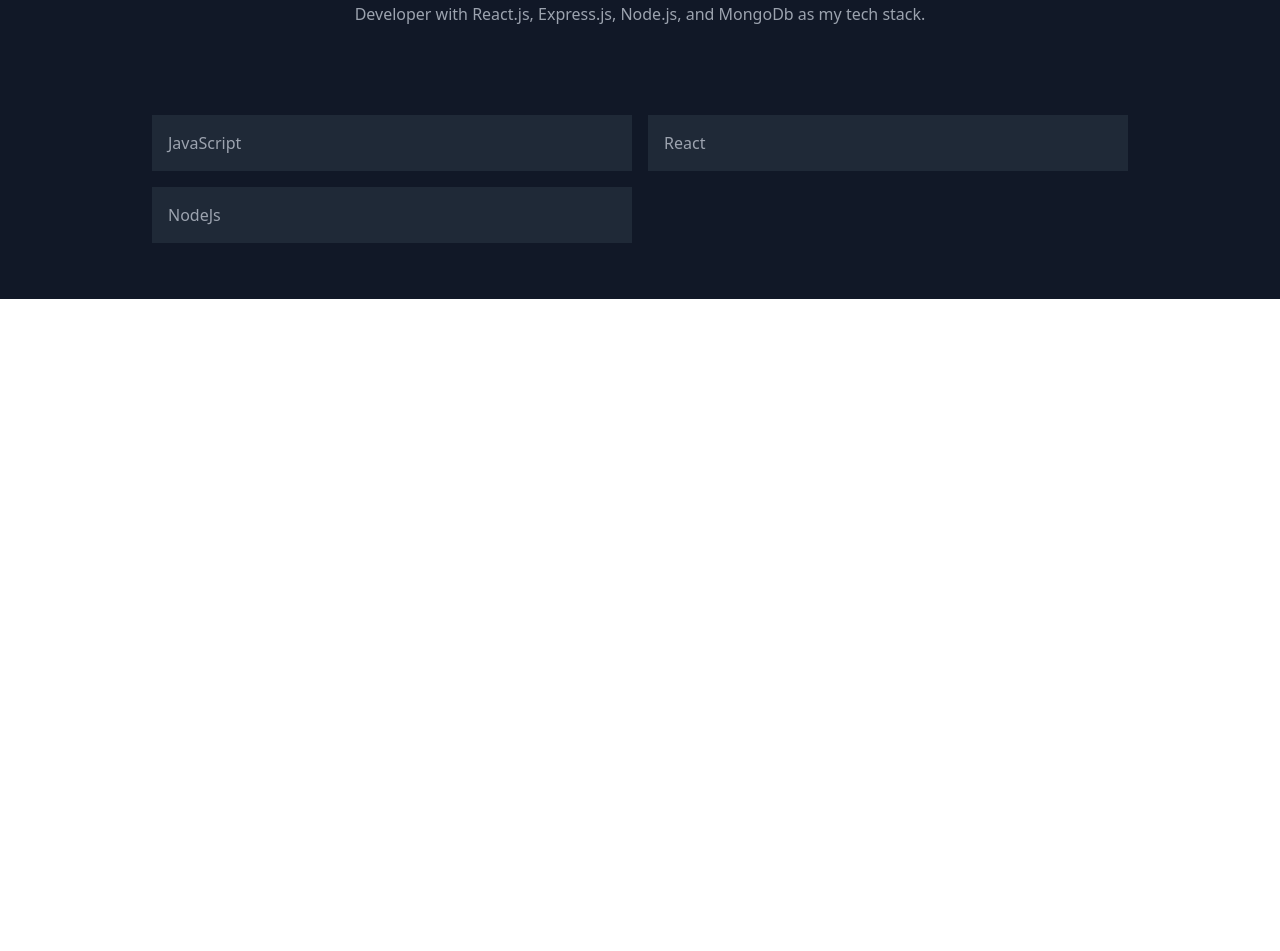
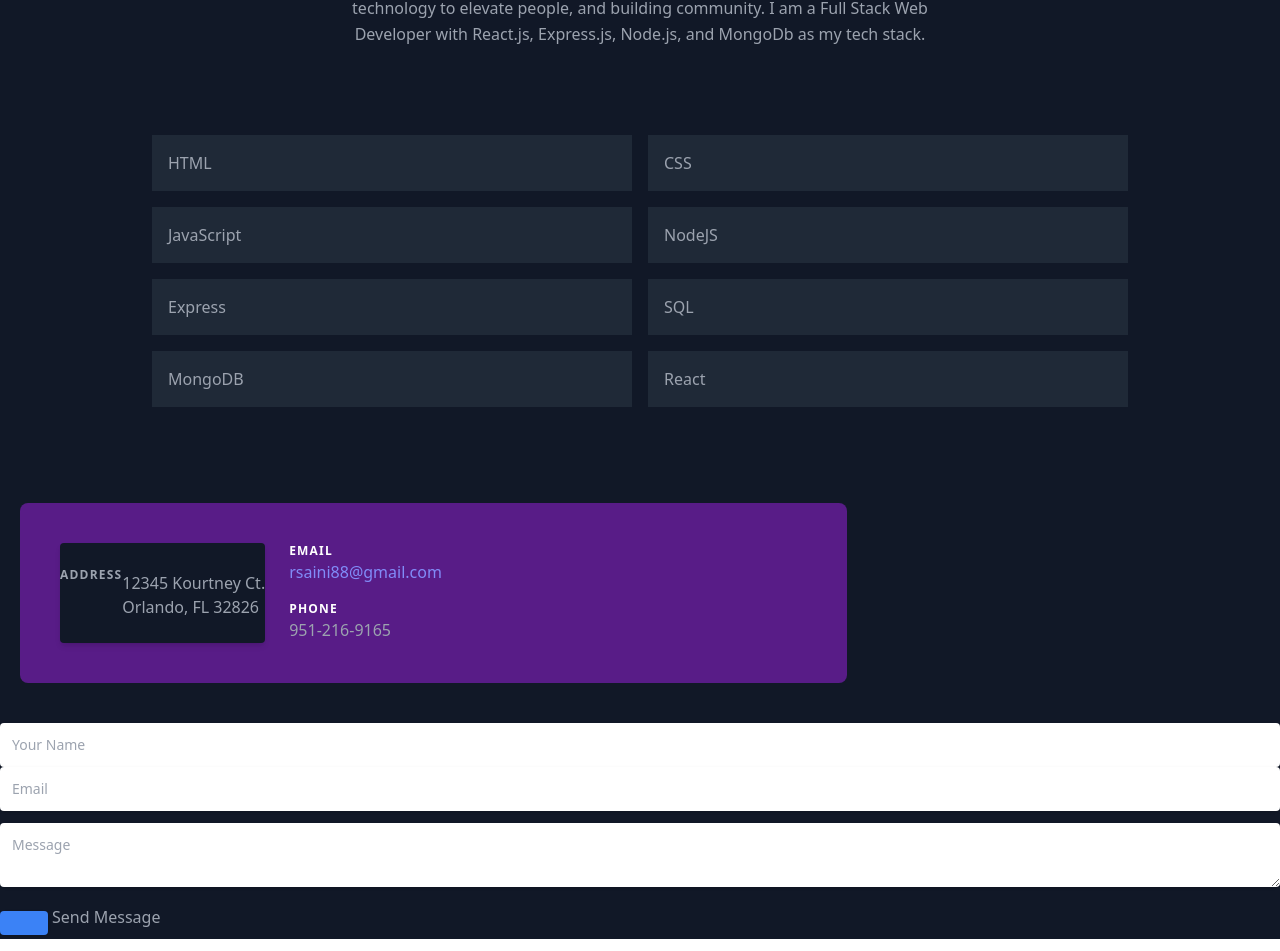
Before and after one commit to rjsaini88/Rj-Saini-Portfolio, a React (Vite) app: page / in a window 1280 px wide. Shown: the part 2068-3019 px from the top of the page. Before the commit the page ends 2367 px from the top, so only its background shows below. Built offline with nearby package versions, Linux system fonts and the light colour scheme.

Commit message:
working on styling

```diff
--- a/src/App.jsx
+++ b/src/App.jsx
@@ -20,7 +20,7 @@ export default function App() {
       <AboutMe />
       <Projects />
       <Skills />
-      {/* <Contact/> */}
+      <Contact />
       {/* <PortfolioContainer/> */}
     </main>
 
--- a/src/componenets/Contact.jsx
+++ b/src/componenets/Contact.jsx
@@ -3,7 +3,7 @@ export default function Contact() {
     <section id="contact" className="relative">
       <div className="container px-5 py-10 mx-auto flex sm:flex-nonwrap flex wrap">
         <div className="lg:w-2/3 md:w-1/2 bg-purple-900 rounded-lg overflow-hidden sm:mr-10 p-10 flex items-end justify-start relative">
-          <iframe
+          {/* <iframe
             width="100%"
             height="100%"
             title="map"
@@ -13,7 +13,7 @@ export default function Contact() {
             marginwidth={0}
             style={{ filter: "opacity(.6)" }}
             src=""
-          />
+          /> */}
           <div className="bg-gray-900 relative flex flex wrap py-6 rounded shadow-md">
             <h2 className="title-font font-semibold text-wite tracking-widest text-xs">
               ADDRESS
@@ -37,7 +37,76 @@ export default function Contact() {
         </div>
       </div>
       {/* create form in react */}
-      <form action=""></form>
+      {/* <form
+        name="contact"
+        className="lg;w-1/3 md:w1/2 flex flex-col md:ml-auto w-full md:py-8 mt-8 md:mt-0"
+      >
+        <h2>Hire Me</h2>
+        <p className="leading-relaxed mb-5">asdfasdfasdfadfasdf</p>
+        <div className="relative mb-4">
+          <label htmlFor="name" className="leading-7 text-sm text-gray-400">
+            Name
+          </label>
+          <input
+            type="text"
+            id="name"
+            name="name"
+            className="w-full bg-gray-800 rounded border border-gray-700 focus:border-indigo-500 focus:ring-2 focus:ring-indigo-900
+text-base outline-none text-gray-100 py-1 px-3 leading-8 transition-color duration-200 ease-in-out"
+          />
+        </div>
+        <div className="relative mb-4">
+          <label htmlFor="email" className="leading-7 text-sm text gray-400">
+            Email
+          </label>
+          <input
+            type="email"
+            id="email"
+            name="email"
+            className="w-full bg-gray-800 rounded border border-gray-700 focus:border-indigo-500 focus:ring-2 focus:ring-indigo-900
+text-base outline-none text-gray-100 py-1 px-3 leading-8 transition-color duration-200 ease-in-out"
+          />
+        </div>
+      </form> */}
+      <form>
+        <div className="mb-3 pt-0">
+          <input
+            type="text"
+            placeholder="Your Name"
+            name="name"
+            className="px-3 py-3 placeholder-gray-400 text-gray-600 relative bg-white bg-white
+            rounded text-sm border-0 shadow outline-none focus:outline-none focus:ring w-full"
+            required
+          />
+          <div className="mb-3 pt-0">
+            <input
+              type="email"
+              placeholder="Email"
+              name="email"
+              className="px-3 py-3 placeholder-gray-400 text-gray-600 relative bg-white bg-white
+            rounded text-sm border-0 shadow outline-none focus:outline-none focus:ring w-full"
+              required
+            />
+          </div>
+          <div className="mb-3 pt-0">
+            <textarea
+              placeholder="Message"
+              name="email"
+              className="px-3 py-3 placeholder-gray-400 text-gray-600 relative bg-white bg-white
+            rounded text-sm border-0 shadow outline-none focus:outline-none focus:ring w-full"
+              required
+            />
+          </div>
+          <div className="mb-3 pt-0">
+            <button
+              className="bg-blue-500 text-white active:bg-blue-600 font-bold uppercase text-sm px-6 py-3 rounded shadow
+            hover:shadow-lg outline-none focus:outline-none mr-1 mb-1 ease-linear transition-all duration-150"
+              type="submit"
+            ></button>
+            Send Message
+          </div>
+        </div>
+      </form>
     </section>
 
     // <div className="w-screen h-screen flex items-center justify-center">
--- a/src/componenets/DataInfo.jsx
+++ b/src/componenets/DataInfo.jsx
@@ -25,7 +25,7 @@ export const projects = [
   },
   {
     title: "Get Your Drink On ",
-    subtitle: " ",
+    subtitle: "JavaScript, Jquery, and Bootstrap ",
     description:
       " My first proejct working in a team, best take away from this was not what to do, but learend what not to do.",
     image: "../assets/GetYourDrinkOn.png ",
@@ -39,12 +39,12 @@ export const projects = [
     image: "../assets/WeatherApp.png ",
     link: "https://rjsaini88.github.io/Weather-Application/ ",
   },
-  //   {
-  //     title:  "  ",
-  //     subtitle: " ",
-  //     description: " ",
-  //     image: " ",
-  //     link: " ",
-  //   },
+  {
+    title: "Note Taker Application  ",
+    subtitle: "Express ",
+    description: "Getting a better understanding of express and routes. ",
+    image: " ../assets/noteTaker.png",
+    link: "https://note-taker-rj.herokuapp.com/ ",
+  },
 ];
-export const skills = ["JavaScript", "React", "NodeJs"];
+export const skills = ["HTML",'CSS', "JavaScript", 'NodeJS', 'Express', 'SQL', 'MongoDB', "React"];
--- a/src/componenets/Skills.jsx
+++ b/src/componenets/Skills.jsx
@@ -4,7 +4,7 @@ export default function Skills() {
   return (
     //use style card here. create and import card
     <section id="skills">
-      <div className="container px-5 py-10 mx auto">
+      <div className="container px-5 py-10 mx-auto">
         <div className="text-center mb-20">
           <h1 className>Skills and Technoogies</h1>
           <p className="text-base leading-relaxed xl:w-2/4 lg:w-3/4 mx-auto">
```
Also changed, not shown: src/componenets/layouts/container.css (deleted, +0 -11 lines), src/componenets/pages/About.jsx (deleted, +0 -12 lines), src/componenets/pages/Contact.jsx (deleted, +0 -12 lines), src/componenets/pages/Home.jsx (deleted, +0 -17 lines), assets/noteTaker.png (added).
